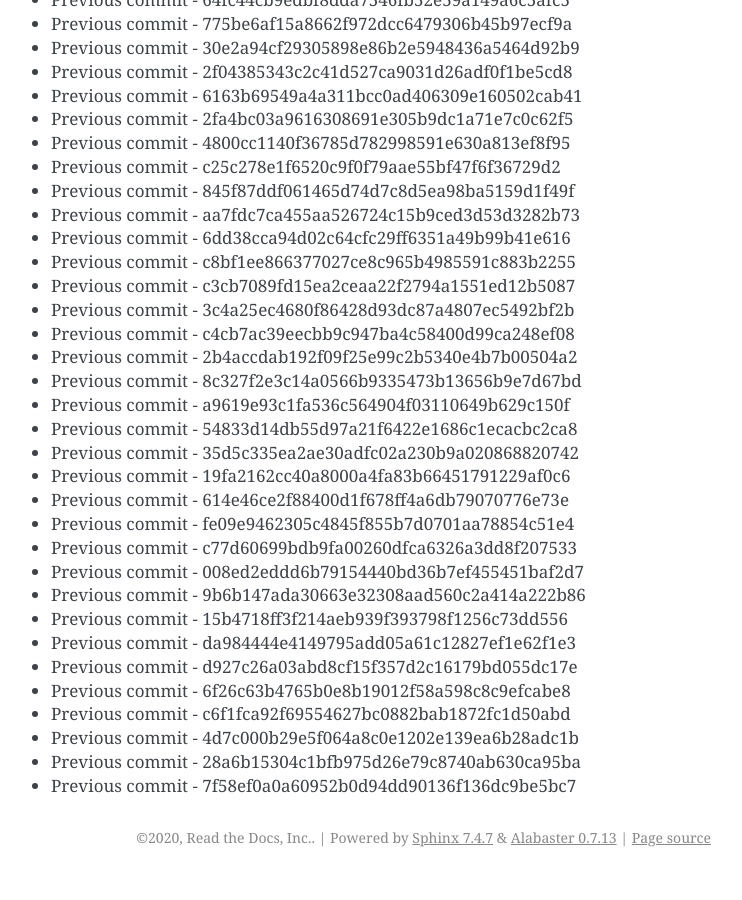
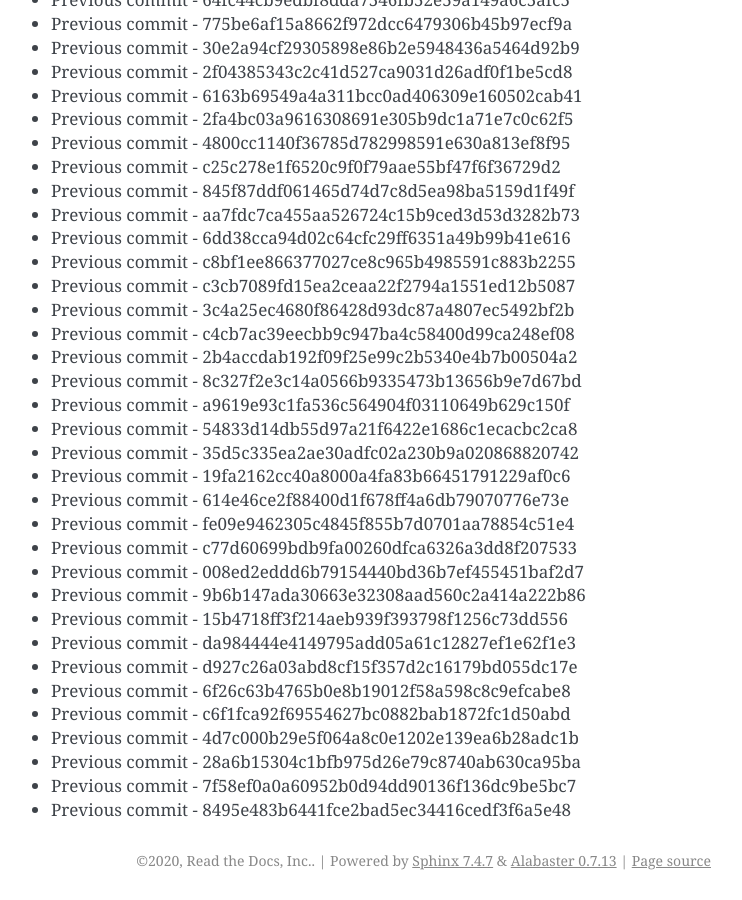
Before and after one commit to readthedocs/rtd-git-stresstest, a Sphinx documentation site: the page built from docs/updates.rst, in a window 1280 px wide and 900 px high, scrolled down 83849 px. Shown: the whole window, without its empty margins (399-1141 px from the left). Built offline with Sphinx 7.4.7, drawn with Linux system fonts in a browser that asks for light colours; before the commit the page ends 84726 px from its top, so only the background shows below that.

Commit message:
Generating commit from previous: 8495e483b6441fce2bad5ec34416cedf3f6a5e48

```diff
--- a/docs/updates.rst
+++ b/docs/updates.rst
@@ -3555,3 +3555,4 @@ It can be tested for any performance characteristics.
 * Previous commit - 4d7c000b29e5f064a8c0e1202e139ea6b28adc1b
 * Previous commit - 28a6b15304c1bfb975d26e79c8740ab630ca95ba
 * Previous commit - 7f58ef0a0a60952b0d94dd90136f136dc9be5bc7
+* Previous commit - 8495e483b6441fce2bad5ec34416cedf3f6a5e48
```
